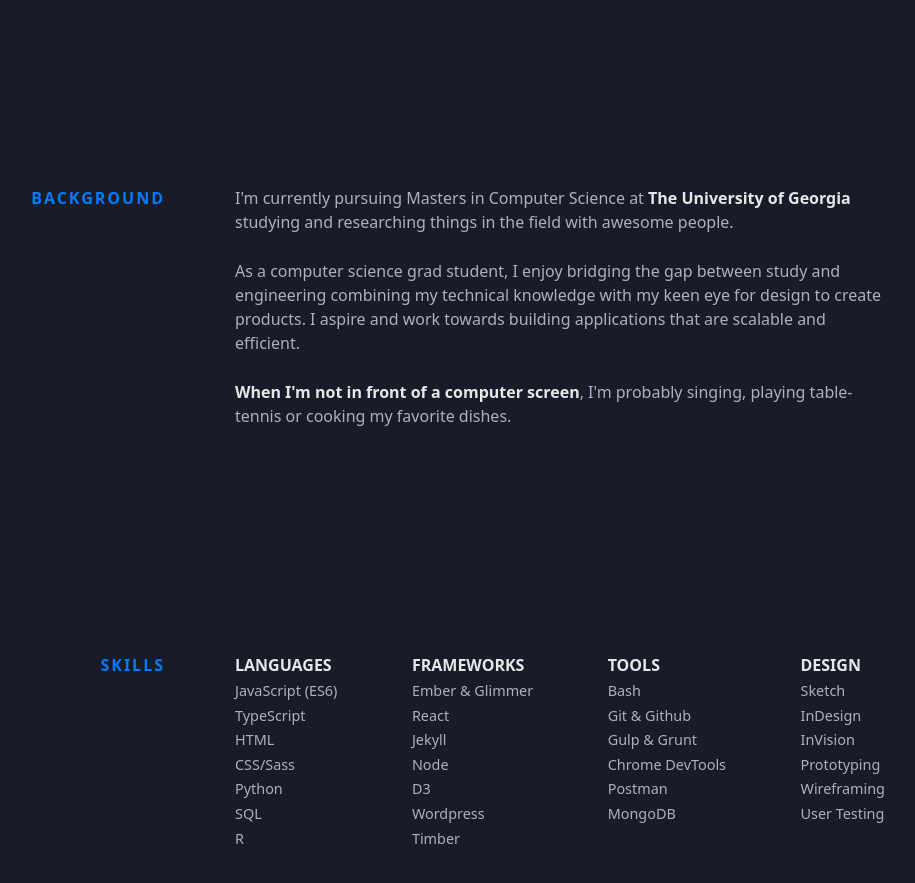
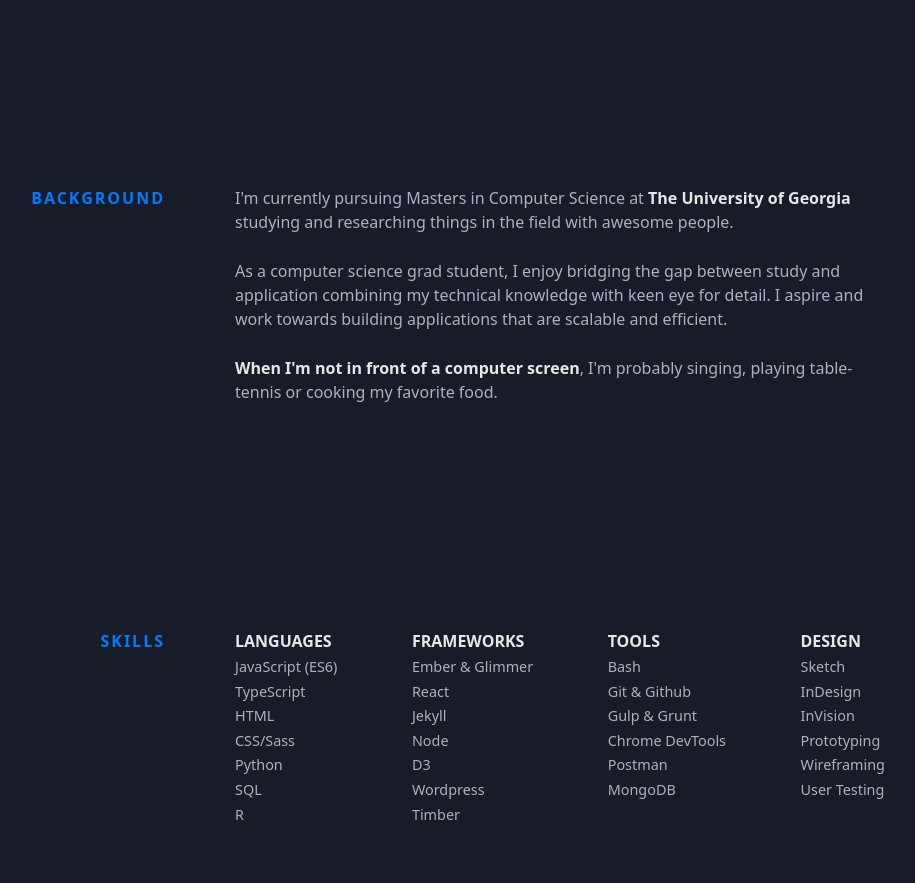
Before and after one commit to SakethJammula/sakethjammula.github.io, a Jekyll site: the page built from index.html, in a window 1280 px wide and 900 px high, scrolled down 814 px. Shown: the top 883 px of the window, without its empty margins (215-1130 px from the left). Built offline with Jekyll 4.4.1, drawn with Linux system fonts in a browser that asks for light colours; nearby versions of some CDN libraries; some web fonts are replaced.

Commit message:
Update background.html

```diff
--- a/_includes/background.html
+++ b/_includes/background.html
@@ -3,17 +3,17 @@
   <div class="section__content">
     <p>
       I'm currently pursuing Masters in Computer Science at
-      <a class="underline-link" href="https://www.upstatement.com/" target="_blank">The University of Georgia</a> studying and researching things in the field with awesome people.
+      <a class="underline-link" href="https://cs.uga.edu/graduate-students" target="_blank">The University of Georgia</a> studying and researching things in the field with awesome people.
     </p>
 
     <p>
-      As a computer science grad student, I enjoy bridging the gap between study and engineering combining my technical knowledge
-      with my keen eye for design to create products. I aspire and work towards building applications that are scalable
+      As a computer science grad student, I enjoy bridging the gap between study and application combining my technical knowledge
+      with keen eye for detail. I aspire and work towards building applications that are scalable
       and efficient.
     </p>
 
     <p>
-      <strong>When I'm not in front of a computer screen</strong>, I'm probably singing, playing table-tennis or cooking my favorite dishes.
+      <strong>When I'm not in front of a computer screen</strong>, I'm probably singing, playing table-tennis or cooking my favorite food.
     </p>
 
     <!-- {% include employment-status.html %} -->
```
